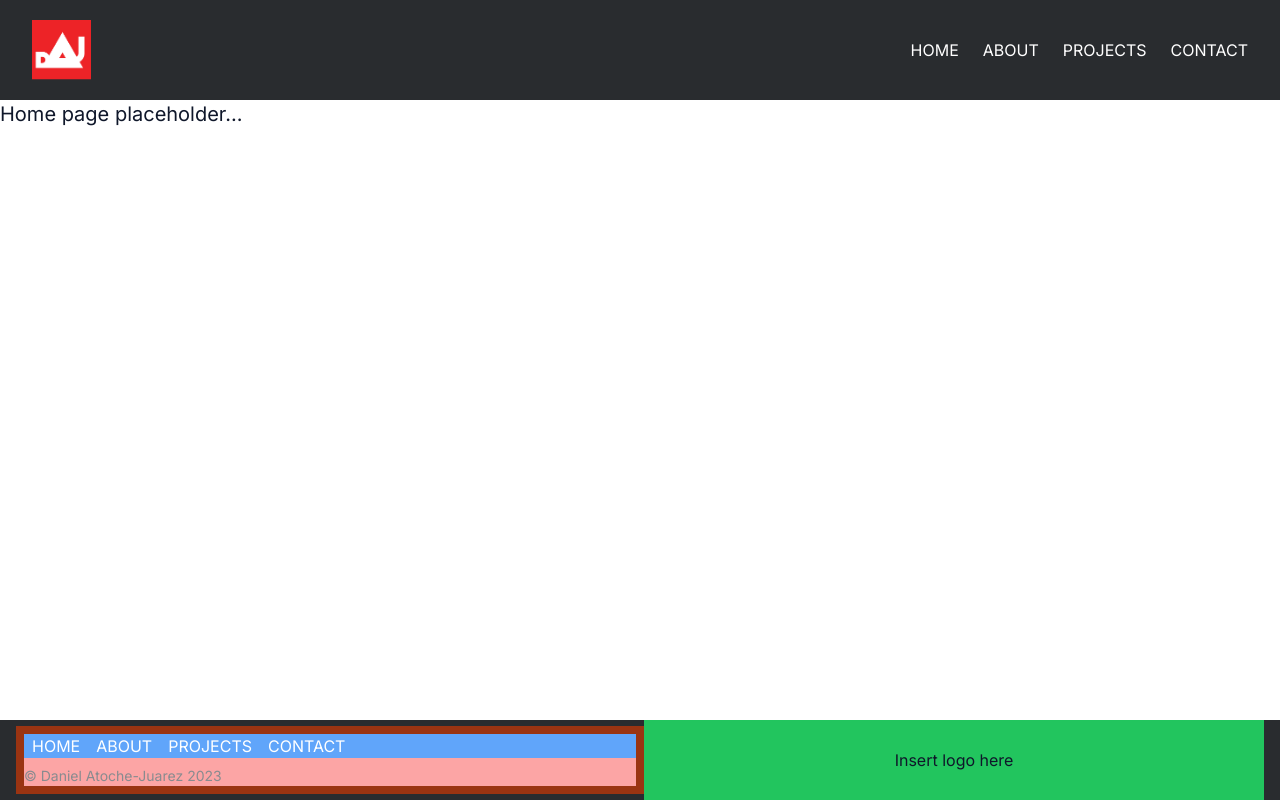
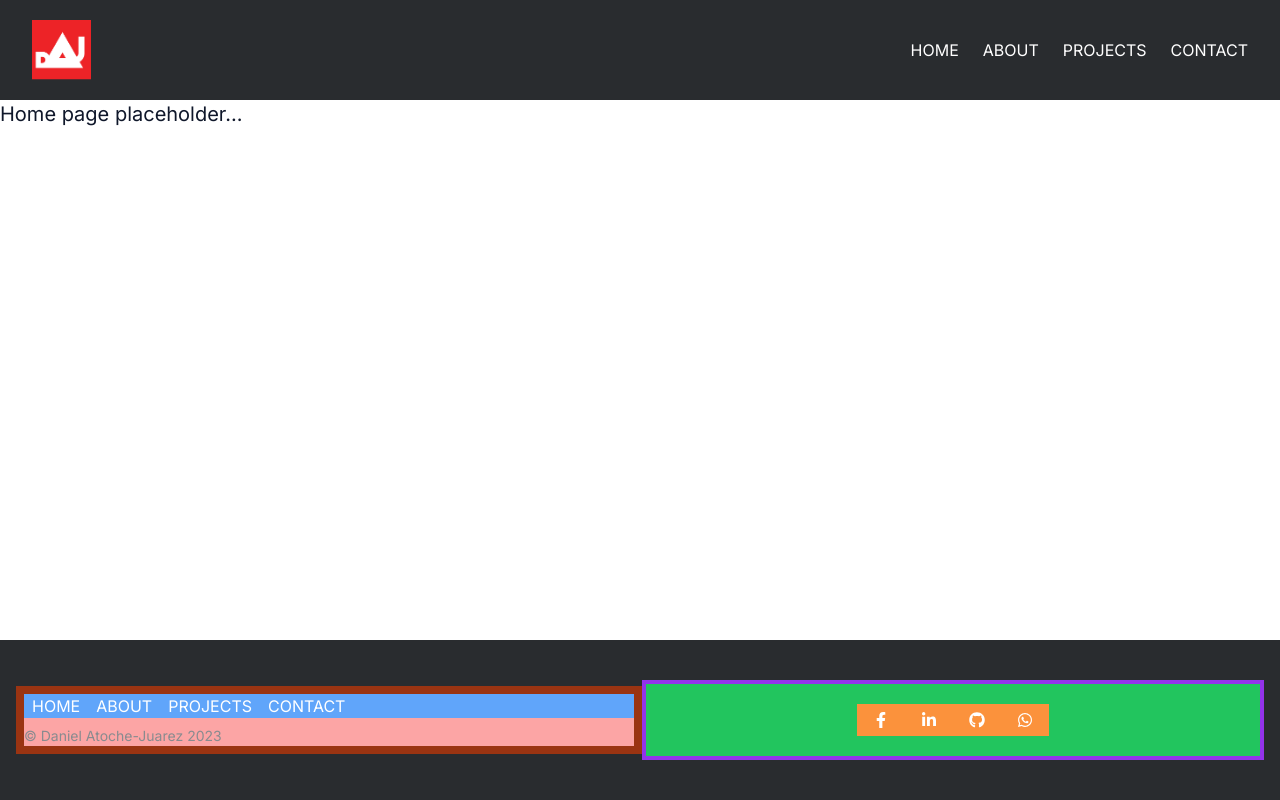
Before and after one commit to datoche-juarez/personal-site-2023, a Next.js app: page / in a window 1280 px wide. Built offline with nearby package versions, Linux system fonts and the light colour scheme.

Commit message:
Installed react-icons and added to social container for footer..

```diff
--- a/components/footer/footer.js
+++ b/components/footer/footer.js
@@ -1,9 +1,10 @@
 import Link from "next/link";
 import dayjs from "dayjs";
+import SocialContainer from "../social-container/social-container";
 
 const Footer = () => {
   return (
-    <div className="flex flex-row px-4 bg-dark-gray">
+    <div className="flex flex-row h-40 px-4 bg-dark-gray">
       <div className="self-center w-full p-2 bg-orange-800">
         <div className="bg-blue-400 ">
           <ul className="flex flex-row justify-start">
@@ -27,8 +28,8 @@ const Footer = () => {
           </p>
         </div>
       </div>
-      <div className="flex flex-col items-center justify-center w-full h-20 bg-green-500">
-        <p>Insert logo here</p>
+      <div className="flex flex-col items-center self-center justify-center w-full h-20 bg-green-500 border-4 border-purple-600">
+        <SocialContainer />
       </div>
     </div>
   );
--- /dev/null
+++ b/components/social-container/social-container.js
@@ -0,0 +1,56 @@
+import Link from "next/link";
+import {
+  FaFacebookF,
+  FaLinkedinIn,
+  FaGithub,
+  FaWhatsapp,
+} from "react-icons/fa";
+
+const SocialContainer = () => {
+  return (
+    <div className="social-container">
+      <div className="bg-orange-400 ">
+        <ul className="flex flex-row justify-start">
+          <li className="px-2 m-2 text-white">
+            <Link
+              href="https://www.facebook.com/daniel.atochejuarez"
+              rel="noopener noreferrer"
+              target="_blank"
+            >
+              <FaFacebookF />
+            </Link>
+          </li>
+          <li className="px-2 m-2 text-white">
+            <Link
+              href="https://www.linkedin.com/in/daniel-atoche-juarez-7272a3233/"
+              rel="noopener noreferrer"
+              target="_blank"
+            >
+              <FaLinkedinIn />
+            </Link>
+          </li>
+          <li className="px-2 m-2 text-white">
+            <Link
+              href="https://github.com/datoche-juarez"
+              rel="noopener noreferrer"
+              target="_blank"
+            >
+              <FaGithub />
+            </Link>
+          </li>
+          <li className="px-2 m-2 text-white">
+            <Link
+              href="https://wa.me/13136752860"
+              rel="noopener noreferrer"
+              target="_blank"
+            >
+              <FaWhatsapp />
+            </Link>
+          </li>
+        </ul>
+      </div>
+    </div>
+  );
+};
+
+export default SocialContainer;
--- a/package.json
+++ b/package.json
@@ -17,6 +17,7 @@
     "postcss": "8.4.25",
     "react": "18.2.0",
     "react-dom": "18.2.0",
+    "react-icons": "^4.10.1",
     "tailwindcss": "3.3.2"
   }
 }
```
Also changed, not shown: 1 other file (tests, documents, lock files or other folders).
